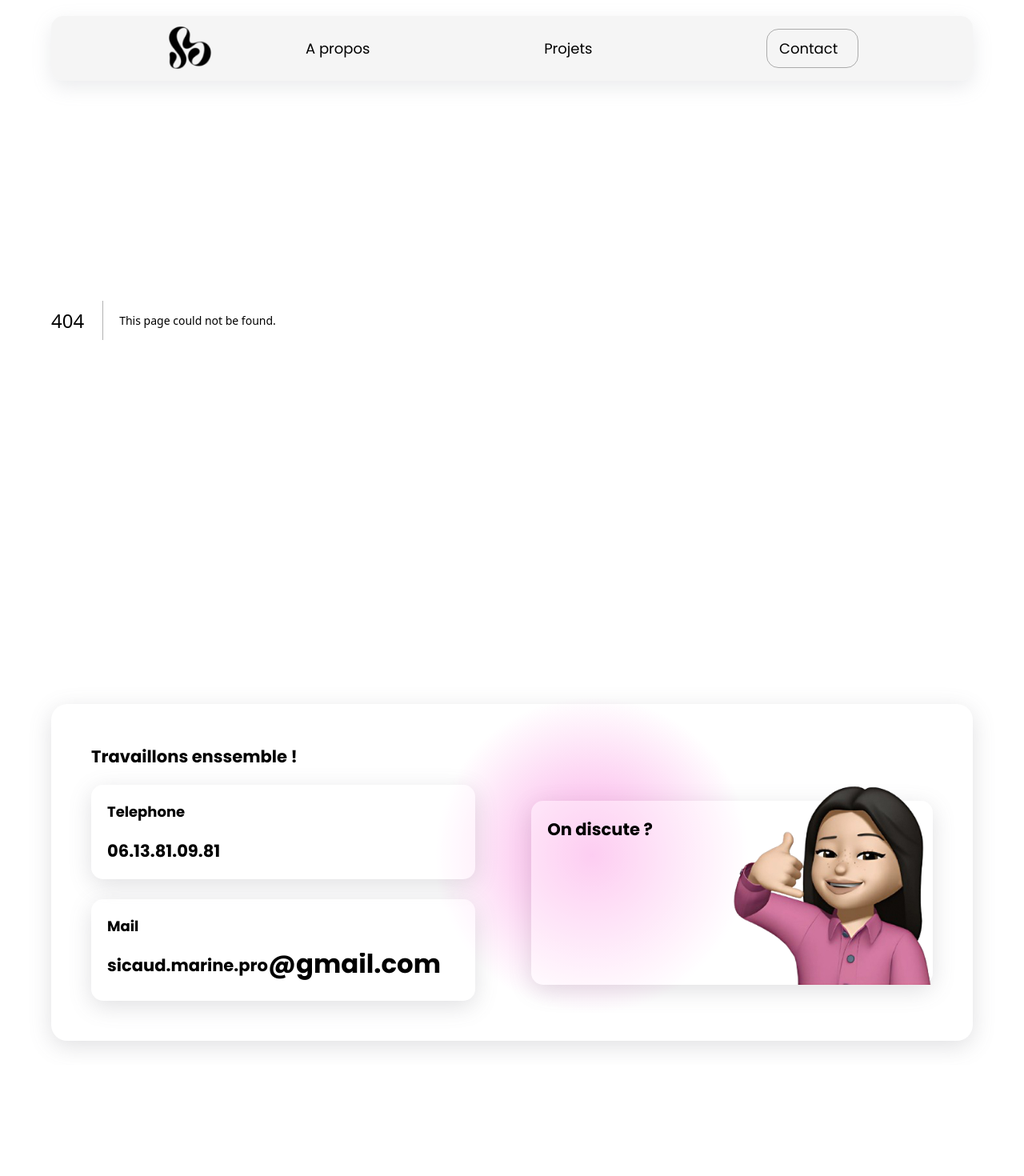
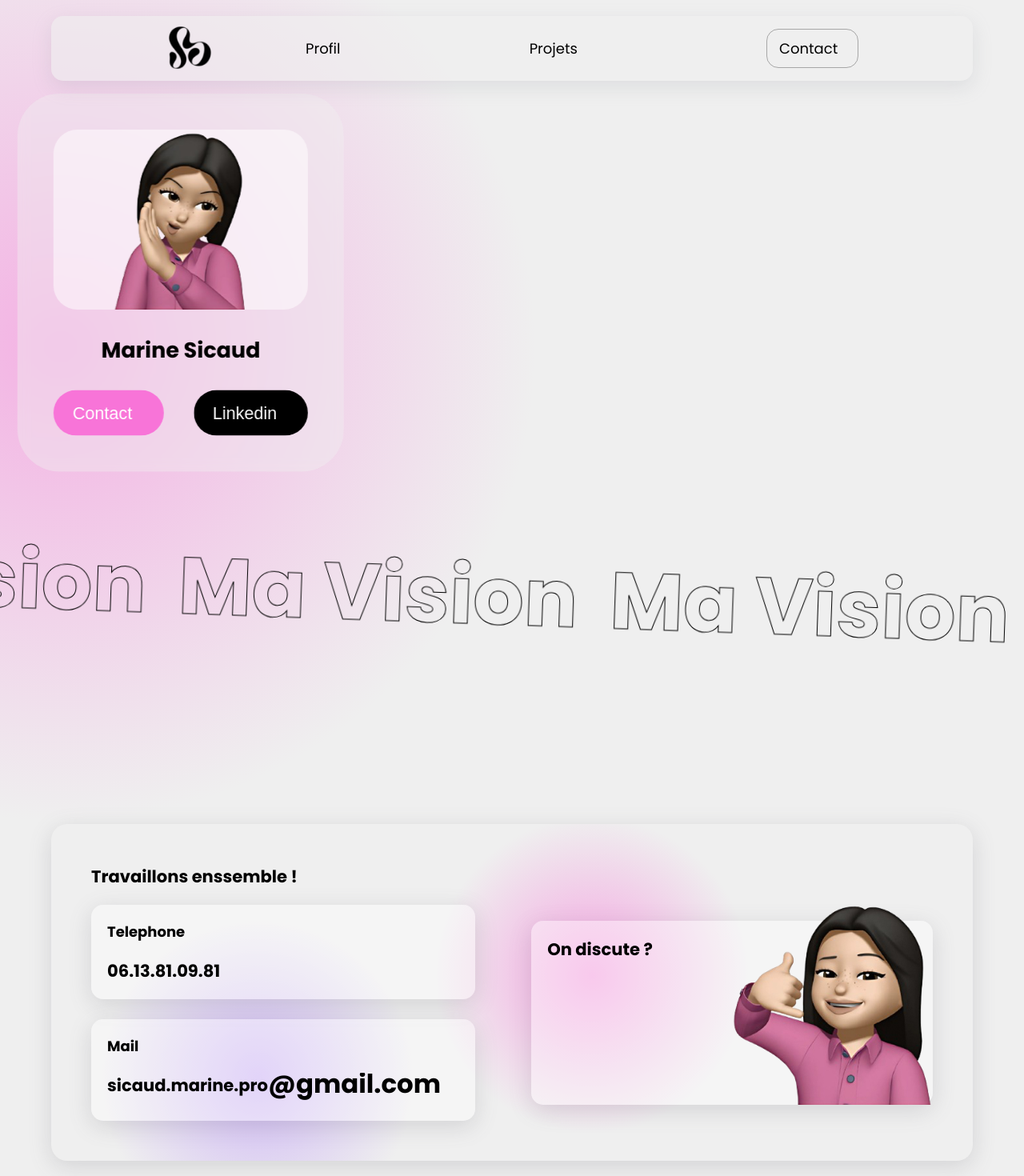
Before and after one commit to TheoDerive/Marine-Portfolio, a Next.js app: page /profil in a window 1280 px wide. Before the commit this address had no page. Shown: the top 1470 px of the page at 80% size. Before the commit the page ends 1331 px from the top, so only its background shows below. Built offline with nearby package versions, Linux system fonts and the light colour scheme.

Commit message:
Perfect animations

```diff
--- /dev/null
+++ b/app/profil/page.tsx
@@ -0,0 +1,11 @@
+import About from "@/components/About";
+import Vision from "@/components/Vision";
+
+export default function Profil() {
+  return (
+    <>
+      <About />
+      <Vision />
+    </>
+  );
+}
--- a/components/Homepage/About.tsx
+++ b/components/About.tsx
@@ -1,12 +1,10 @@
 import { faArrowRight } from "@fortawesome/free-solid-svg-icons";
 import { FontAwesomeIcon } from "@fortawesome/react-fontawesome";
 
-export default function HomeAbout() {
+export default function About() {
   return (
-    <section className="about-homepage-container">
-      <h2 className="section-title">A propos de moi</h2>
-
-      <section className="about-homepage">
+    <section className="about-container">
+      <section className="about">
         <section className="left">
           <div className="left-informations">
             <div className="image-container">
--- a/components/Navbar.tsx
+++ b/components/Navbar.tsx
@@ -41,7 +41,7 @@ function DesktopNav() {
 
       <ul className="navbar-onglet-container">
         <li className="onglet onglet-rose">
-          <Link href={"/about"}>A propos</Link>
+          <Link href={"/profil"}>Profil</Link>
         </li>
 
         <li className="onglet onglet-orange">
@@ -98,7 +98,7 @@ function MobileNav() {
             <Link href={"/"}>Accueil</Link>
           </li>
           <li className="onglet ">
-            <Link href={"/about"}>A propos</Link>
+            <Link href={"/about"}>Profil</Link>
           </li>
 
           <li className="onglet ">
--- /dev/null
+++ b/components/Vision.tsx
@@ -0,0 +1,24 @@
+export default function Vision() {
+  return (
+    <section className="vision-container">
+      <section className="scroll-title-container">
+        <div className="scroll-title">
+          <p>Ma Vision</p>
+          <p>Ma Vision</p>
+          <p>Ma Vision</p>
+          <p>Ma Vision</p>
+          <p>Ma Vision</p>
+          <p>Ma Vision</p>
+        </div>
+        <div className="scroll-title">
+          <p>Ma Vision</p>
+          <p>Ma Vision</p>
+          <p>Ma Vision</p>
+          <p>Ma Vision</p>
+          <p>Ma Vision</p>
+          <p>Ma Vision</p>
+        </div>
+      </section>
+    </section>
+  );
+}
--- a/style/libs/animations.scss
+++ b/style/libs/animations.scss
@@ -22,34 +22,21 @@
   }
 }
 
-@keyframes infiniteScrollLeft {
+@mixin infiniteScrollLeft($offset, $name) {
+  @keyframes #{$name} {
     from {
-    transform: translateX(calc(-100% - 20px));
+      transform: translateX(calc(-100% - #{$offset}));
     }
-
     to {
       transform: translateX(0%);
     }
   }
+}
 
-@keyframes infiniteScrollRight {
+@mixin infiniteScrollRight($offset, $name) {
+  @keyframes #{$name} {
     to {
-    transform: translateX(calc(-100% - 20px));
+      transform: translateX(calc(-100% - #{$offset}));
     }
   }
-
-@keyframes competencesInfiniteScrollLeft {
-  from {
-    transform: translateX(calc(-100% - 100px));
 }
-
-  to {
-    transform: translateX(0%);
-  }
-}
-
-@keyframes competencesInfiniteScrollRight {
-  to {
-    transform: translateX(calc(-100% - 100px));
-  }
-}
--- a/style/libs/responcive.scss
+++ b/style/libs/responcive.scss
@@ -335,11 +335,13 @@
     }
 
     .right {
-      animation: infiniteScrollRight 15s infinite linear !important;
+      @include infiniteScrollRight(20px, "projet-right-scroll");
+      animation: projet-right-scroll 15s infinite linear !important;
     }
 
     .left {
-      animation: infiniteScrollLeft 15s infinite linear !important;
+      @include infiniteScrollRight(20px, "projet-left-scroll");
+      animation: projet-left-scroll 15s infinite linear !important;
     }
 
     .categorie-homepage {
@@ -363,7 +365,6 @@
     .competences-homepage {
       display: flex !important;
       align-items: center !important;
-      animation: competencesInfiniteScrollRight 6s infinite linear;
 
       li {
         height: unset !important;
@@ -385,8 +386,14 @@
     }
   }
 
+  .design-scroll-container .competences-homepage {
+    @include infiniteScrollRight(100px, "design-competances-scroll");
+    animation: design-competances-scroll 6s infinite linear;
+  }
+
   .marketing-scroll-container .competences-homepage {
-    animation: competencesInfiniteScrollLeft 6s infinite linear;
+    @include infiniteScrollLeft(100px, "marketing-competances-scroll");
+    animation: marketing-competances-scroll 6s infinite linear;
   }
 
   .diplome-title {
--- a/style/style.scss
+++ b/style/style.scss
@@ -307,124 +307,6 @@ main {
   }
 }
 
-.about-homepage-container {
-  display: flex;
-  flex-direction: column;
-  align-items: center;
-  justify-content: center;
-
-  .about-homepage {
-    width: 100vw;
-    min-height: 70vh;
-    display: flex;
-    position: relative;
-
-    .left {
-      position: absolute;
-      top: 50%;
-      left: 20%;
-      transform: translate(-50%, -50%);
-
-      &::before {
-        content: "";
-        position: absolute;
-        top: 50%;
-        left: 50%;
-        width: 220%;
-        height: 220%;
-        transform: translate(-50%, -50%);
-        background: url("/images/about-background.png");
-        background-size: contain;
-        background-repeat: no-repeat;
-        background-position: center;
-        z-index: -1;
-      }
-
-      .left-informations {
-        display: flex;
-        flex-direction: column;
-        align-items: center;
-        justify-content: space-between;
-        gap: 20px;
-        background: rgba($color: $background, $alpha: 0.4);
-        backdrop-filter: blur(5px);
-        padding: 30px;
-        border-radius: 35px;
-        min-width: 200px;
-        min-height: 300px;
-        font-weight: bold;
-
-        .image-container {
-          width: 100%;
-          height: 150px;
-          display: flex;
-          align-items: flex-end;
-          justify-content: center;
-          background: red;
-          border-radius: 20px;
-          background: rgba($color: #fff, $alpha: 0.5);
-
-          img {
-            width: 53%;
-          }
-        }
-
-        .button-container {
-          display: flex;
-          width: 100%;
-          align-items: center;
-          justify-content: space-between;
-          gap: 25px;
-
-          .boutton-about {
-            width: 100%;
-            font-size: 0.8rem;
-            padding: 10px 15px;
-            border: 0;
-            border-radius: 20px;
-            color: white;
-            border: 1px solid transparent;
-            transition: 0.3s;
-            transition-property: border-color, color, background;
-            display: flex;
-            align-items: center;
-            gap: 10px;
-
-            svg {
-              width: 0;
-              transition: width 0.3s;
-            }
-
-            &:hover svg {
-              width: 15px;
-            }
-          }
-
-          .button-contact {
-            background: $rose;
-
-            &:hover {
-              border-color: $rose;
-              color: $background;
-              background: rgba($color: $rose, $alpha: 0.5);
-            }
-          }
-
-          .button-linkedin {
-            background: #000;
-
-            &:hover {
-              border-color: black;
-              color: $background;
-              background: rgba($color: #000000, $alpha: 0.5);
-            }
-          }
-        }
-      }
-    }
-  }
-}
-
 .projets-homepage-container {
   width: 100%;
   display: flex;
@@ -562,11 +444,13 @@ main {
   }
 
   .left {
-    animation: infiniteScrollLeft 10s infinite linear;
+    @include infiniteScrollLeft(20px, "projet-left-scroll");
+    animation: projet-left-scroll 10s infinite linear;
   }
 
   .right {
-    animation: infiniteScrollRight 10s infinite linear;
+    @include infiniteScrollRight(20px, "projet-right-scroll");
+    animation: projet-right-scroll 10s infinite linear;
   }
 
   .categories-homepage {
@@ -856,6 +740,7 @@ footer {
   padding: 50px;
   border-radius: 20px;
   position: relative;
+  overflow: hidden;
 
   &::before {
     content: "";
@@ -869,6 +754,24 @@ footer {
     background: radial-gradient(
       circle,
       rgba(248, 116, 216, 0.6) 0%,
+      rgba(2, 0, 36, 0) 70%
+    );
+    border-radius: 50%;
+    z-index: -4;
+  }
+
+  &::after {
+    content: "";
+    position: absolute;
+    top: 75%;
+    left: 5%;
+    width: 400px;
+    height: 400px;
+    transform: translateY(-50%);
+    background: rgb(248, 116, 216);
+    background: radial-gradient(
+      circle,
+      rgba($color: $violet, $alpha: 0.6) 0%,
       rgba(2, 0, 36, 0) 70%
     );
     border-radius: 50%;
@@ -965,3 +868,159 @@ footer {
   }
 }
 // }
+
+// Profil {
+
+.about-container {
+  display: flex;
+  flex-direction: column;
+  align-items: center;
+  justify-content: center;
+  height: 90vh;
+  width: 100%;
+
+  .about {
+    width: 100%;
+    height: 100%;
+    display: flex;
+    position: relative;
+
+    .left {
+      position: absolute;
+      top: 60%;
+      left: 20%;
+      transform: translate(-50%, -50%);
+      scale: 1.5;
+
+      &::before {
+        content: "";
+        position: absolute;
+        top: -60%;
+        right: -60%;
+        width: 800px;
+        height: 800px;
+        background: rgb(248, 116, 216);
+        background: radial-gradient(
+          circle,
+          rgba(248, 116, 216, 0.5) 0%,
+          rgba(2, 0, 36, 0) 70%
+        );
+        border-radius: 50%;
+        z-index: -1;
+      }
+
+      .left-informations {
+        display: flex;
+        flex-direction: column;
+        align-items: center;
+        justify-content: space-between;
+        gap: 20px;
+        background: rgba($color: $background, $alpha: 0.4);
+        backdrop-filter: blur(5px);
+        padding: 30px;
+        border-radius: 35px;
+        min-width: 200px;
+        min-height: 300px;
+        font-weight: bold;
+
+        .image-container {
+          width: 100%;
+          height: 150px;
+          display: flex;
+          align-items: flex-end;
+          justify-content: center;
+          background: red;
+          border-radius: 20px;
+          background: rgba($color: #fff, $alpha: 0.5);
+
+          img {
+            width: 53%;
+          }
+        }
+
+        .button-container {
+          display: flex;
+          width: 100%;
+          align-items: center;
+          justify-content: space-between;
+          gap: 25px;
+
+          .boutton-about {
+            width: 100%;
+            font-size: 0.8rem;
+            padding: 10px 15px;
+            border: 0;
+            border-radius: 20px;
+            color: white;
+            border: 1px solid transparent;
+            transition: 0.3s;
+            transition-property: border-color, color, background;
+            display: flex;
+            align-items: center;
+            gap: 10px;
+
+            svg {
+              width: 0;
+              transition: width 0.3s;
+            }
+
+            &:hover svg {
+              width: 15px;
+            }
+          }
+
+          .button-contact {
+            background: $rose;
+
+            &:hover {
+              border-color: $rose;
+              color: $background;
+              background: rgba($color: $rose, $alpha: 0.5);
+            }
+          }
+
+          .button-linkedin {
+            background: #000;
+
+            &:hover {
+              border-color: black;
+              color: $background;
+              background: rgba($color: #000000, $alpha: 0.5);
+            }
+          }
+        }
+      }
+    }
+  }
+}
+
+.vision-container {
+  .scroll-title-container {
+    width: 200%;
+    position: relative;
+    display: flex;
+    align-items: center;
+    justify-content: flex-start;
+    gap: 40px;
+    rotate: 2deg;
+
+    .scroll-title {
+      display: flex;
+      align-items: center;
+      justify-content: flex-start;
+      gap: 40px;
+      @include infiniteScrollLeft(40px, "vision-scroll");
+      animation: vision-scroll 8s infinite linear;
+
+      p {
+        font-size: 100px;
+        font-weight: bold;
+        color: transparent;
+        width: max-width;
+        -webkit-text-stroke: 1px black;
+      }
+    }
+  }
+}
+
+// }
```
Also changed, not shown: components/Vision/VisionMarketing.tsx (added). Lines whose indentation alone changed are shown as unchanged.
